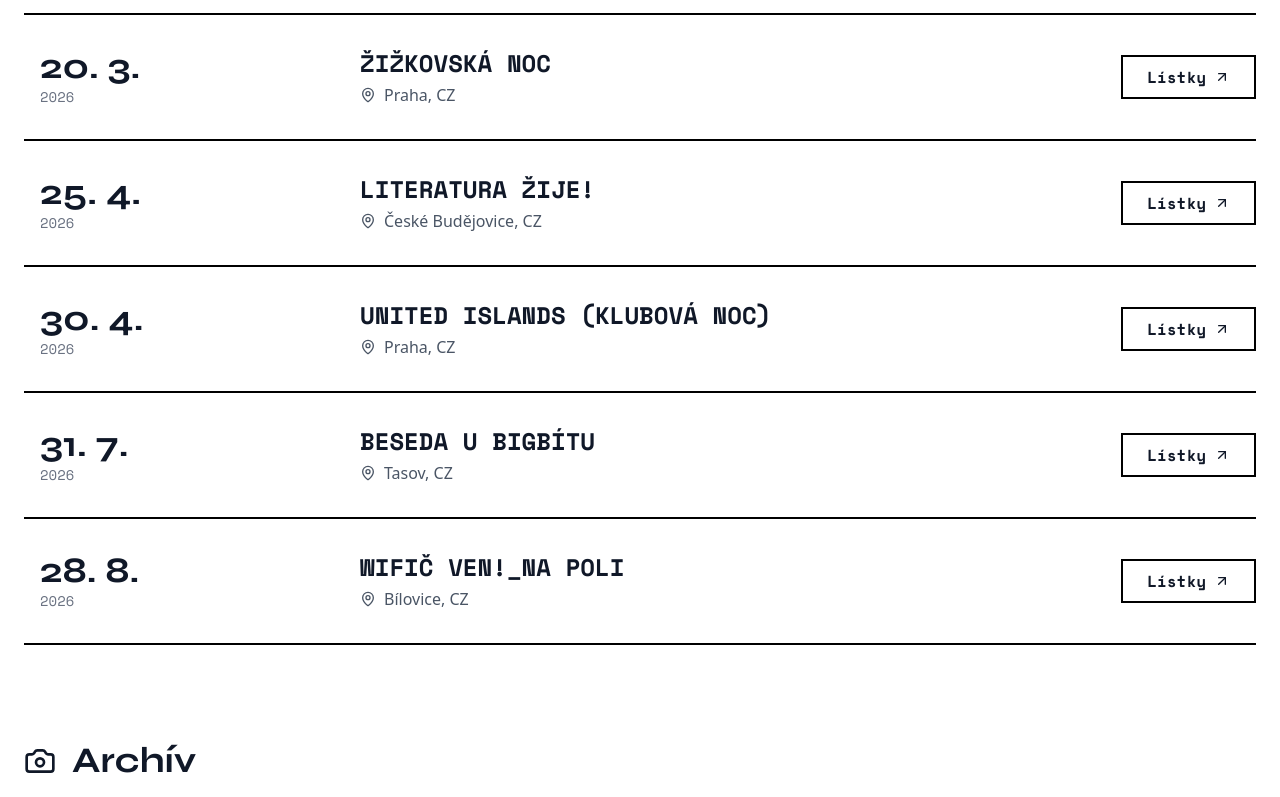
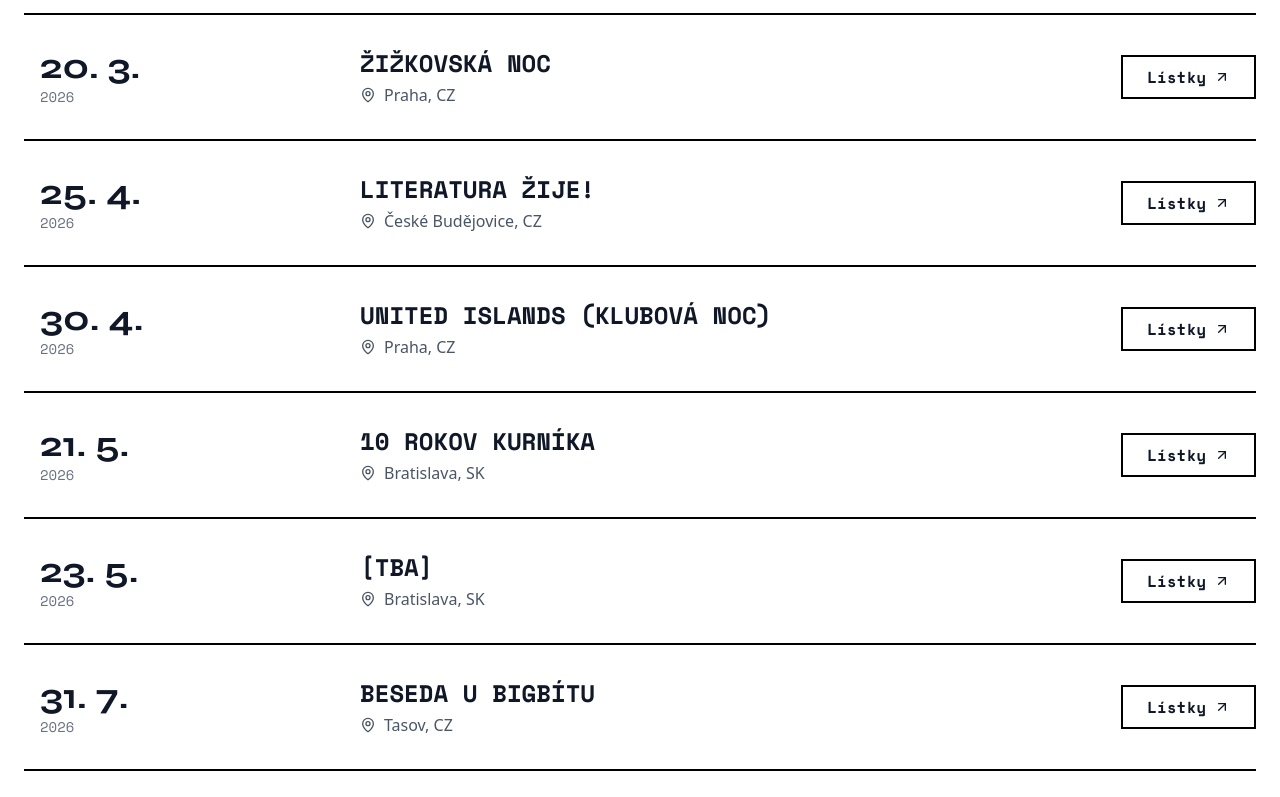
Before and after one commit to rfrecer/terez-frecerova, a React (Vite) app: page / in a window 1280 px wide. Shown: the part 2000-2797 px from the top of the page. Built offline with nearby package versions, Linux system fonts and the light colour scheme.

Commit message:
Add concerts

```diff
--- a/src/App.jsx
+++ b/src/App.jsx
@@ -82,6 +82,9 @@
   // Raw Concert Data
   // Add 'photoUrl' for past concerts to appear in the archive grid
   const rawConcerts = [
+    { venue: "Medze Festival", city: "Dolný Kubín, SK", date: "2026-09-05", link: "https://www.instagram.com/medzefestival/", imgColor: "bg-lime-200", photoUrl: "" },
+    { venue: "[TBA]", city: "Bratislava, SK", date: "2026-05-23", link: "", imgColor: "bg-fuchsia-200", photoUrl: "" },
+    { venue: "10 rokov Kurníka", city: "Bratislava, SK", date: "2026-05-21", link: "https://naskurnik.sk/", imgColor: "bg-orange-200", photoUrl: "" },
     { venue: "Literatura žije!", city: "České Budějovice, CZ", date: "2026-04-25", link: "https://www.literatura-zije.cz/", imgColor: "bg-cyan-200", photoUrl: "" },
     { venue: "United Islands (Klubová noc)", city: "Praha, CZ", date: "2026-04-30", link: "https://www.unitedislands.cz/cs", imgColor: "bg-rose-200", photoUrl: "" },
     { venue: "Žižkovská noc", city: "Praha, CZ", date: "2026-03-20", link: "https://www.facebook.com/events/865544609627654", imgColor: "bg-orange-200", photoUrl: "2026-03-20 zizkovska noc.jpg" },
```
